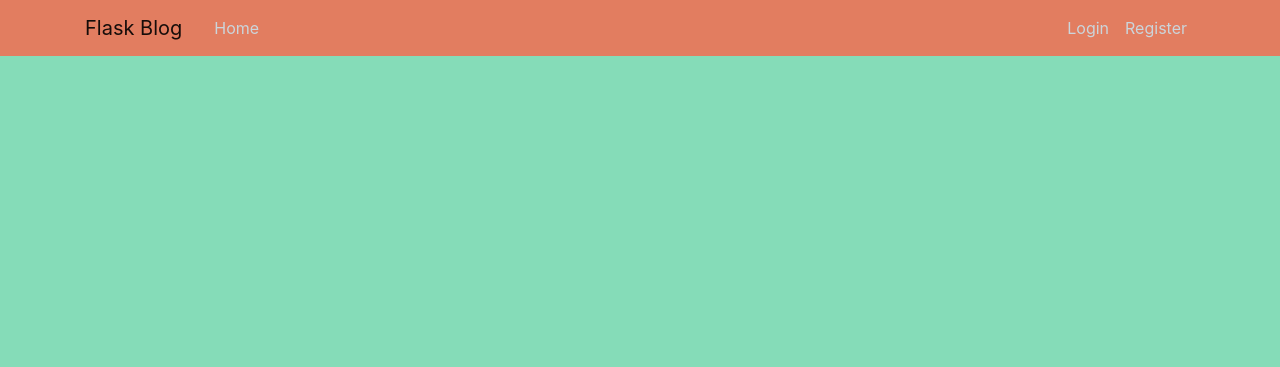
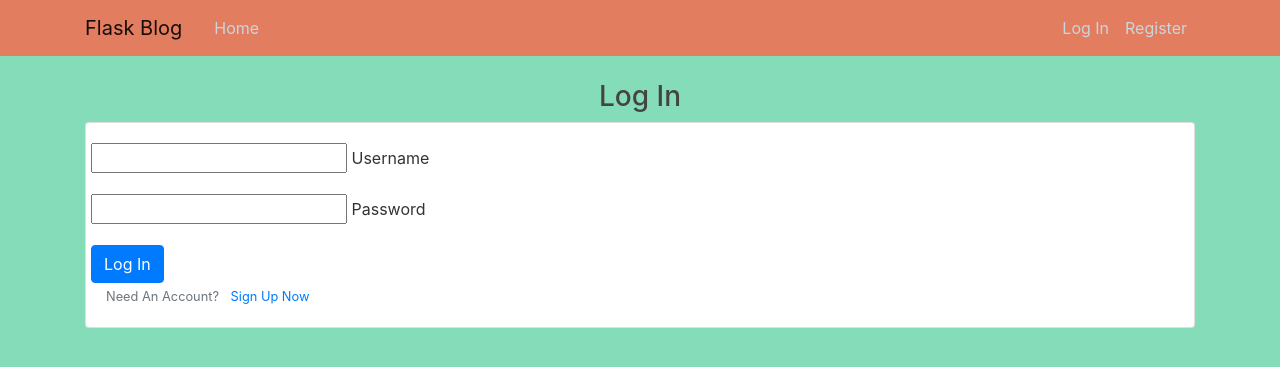
Before and after one commit to pbtrad/The-Malt-Mention, a Flask app: page /login in a window 1280 px wide. Shown: the top 367 px of the page. Run offline with Flask 2, Linux system fonts and the light colour scheme; some libraries are stand-ins or nearby versions.

Commit message:
Added log in functionality, created profile.html.

```diff
--- a/app.py
+++ b/app.py
@@ -1,7 +1,7 @@
 import os
 from flask import (
     Flask, url_for, render_template,
-     redirect, request, session)
+    redirect, request, session, flash)
 from flask_pymongo import PyMongo
 from bson.objectid import ObjectId
 from werkzeug.security import generate_password_hash, check_password_hash
@@ -27,17 +27,61 @@ def home():
 
 @app.route("/register", methods=["GET", "POST"])
 def register():
+    if request.method == "POST":
+        # check if username already exists in db
+        existing_user = mongo.db.users.find_one(
+            {"username": request.form.get("username").lower()})
+
+        if existing_user:
+            flash("Username already exists")
+            return redirect(url_for("register"))
+
+        register = {
+            "username": request.form.get("username").lower(),
+            "password": generate_password_hash(request.form.get("password"))
+        }
+        mongo.db.users.insert_one(register)
+
+        # put the new user into 'session' cookie
+        session["user"] = request.form.get("username").lower()
+        flash('Your account has been created! You are now able to log in', 'success')
+        return redirect(url_for("profile", username=session["user"]))
+
     return render_template("register.html")
 
 
-@app.route("/login")
+@app.route("/login", methods=["GET", "POST"])
 def login():
+    if request.method == "POST":
+        # check if username exists in db
+        existing_user = mongo.db.users.find_one(
+            {"username": request.form.get("username").lower()})
+
+        if existing_user:
+            # ensure hashed password matches user input
+            if check_password_hash(
+                    existing_user["password"], request.form.get("password")):
+                session["user"] = request.form.get("username").lower()
+                flash("Welcome, {}".format(request.form.get("username")))
+            else:
+                # invalid password match
+                flash("Incorrect Username and/or Password")
+                return redirect(url_for("login"))
+
+        else:
+            # username doesn't exist
+            flash("Incorrect Username and/or Password")
+            return redirect(url_for("login"))
+
     return render_template("login.html")
 
 
+@app.route("/profile")
+def profile():
+    return render_template("profile.html")
 
 
-if __name__=="__main__":
+if __name__ == "__main__":
     app.run(host=os.environ.get("IP"),
             port=int(os.environ.get("PORT")),
             debug=True)
--- a/static/css/style.css
+++ b/static/css/style.css
@@ -78,3 +78,7 @@ body {
   nav {
       background-color: #E27D60;
   }
+
+  .flash-message h4 {
+    line-height: 2;
+  }
--- a/templates/base.html
+++ b/templates/base.html
@@ -30,14 +30,26 @@
                     </div>
                     <!-- Navbar Right Side -->
                     <div class="navbar-nav">
-                        <a class="nav-item nav-link" href="{{ url_for('login') }}">Login</a>
+                        <a class="nav-item nav-link" href="{{ url_for('login') }}">Log In</a>
                         <a class="nav-item nav-link" href="{{ url_for('register') }}">Register</a>
+
                     </div>
                 </div>
             </div>
         </nav>
     </header>
 
+    <section>
+        {% with messages = get_flashed_messages() %}
+            {% if messages %}
+                {% for message in messages %}
+                    <div class="row flash-message">
+                        <h4 class="text-center">{{ message }}</h4>
+                    </div>
+                {% endfor %}
+            {% endif %}
+        {% endwith %}
+    </section>
 
     <main class="container">
         {% block content %}
--- a/templates/login.html
+++ b/templates/login.html
@@ -2,4 +2,31 @@
 {% block content %}
 
 
+<h3 class="text-center">Log In</h3>
+
+<div class="card">
+  <div class="card-body">
+    <div class="row">
+      <form method="POST" action="{{ url_for('login') }}">
+        <div class="form-group">
+          <input id="username" name="username" type="text" minlength="5" maxlength="15" pattern="^[a-zA-Z0-9]{5,15}$"
+            class="validate" required>
+          <label for="username">Username</label>
+
+        </div>
+        <div class="form-group">
+          <input id="password" name="password" type="password" minlength="5" maxlength="15"
+            pattern="^[a-zA-Z0-9]{5,15}$" class="validate" required>
+          <label for="password">Password</label>
+        </div>
+
+        <button type="submit" class="btn btn-primary">Log In</button>
+      </form>
+    </div>
+    <small class="text-muted">
+      Need An Account? <a class="ml-2" href="{{ url_for('register') }}">Sign Up Now</a>
+    </small>
+  </div>
+</div>
+
 {% endblock %}
--- /dev/null
+++ b/templates/profile.html
@@ -0,0 +1,5 @@
+{% extends "base.html" %}
+{% block content %}
+
+
+{% endblock %}
```
Also changed, not shown: static/js/script.js (+17 -0 lines), templates/register.html (+10 -10 lines).
